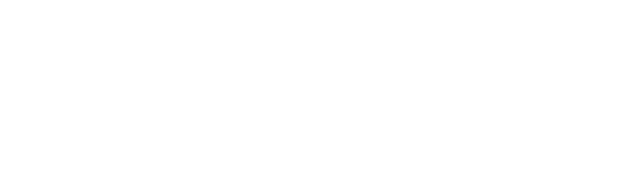
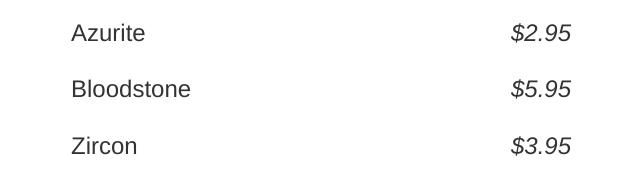
Before and after one commit to Tran-Minh/angular, a plain HTML site: page index.html in a window 1280 px wide. Shown: the whole page, without its empty margins (319-959 px from the left). Drawn offline with nearby package versions, Linux system fonts and the light colour scheme.

Commit message:
Etape 1.7.

```diff
--- a/app.js
+++ b/app.js
@@ -2,13 +2,12 @@
   var app = angular.module('gemStore', []);
 
   app.controller('StoreController', function(){
-    this.product = gem;
+    this.products = gems;
   });
 
-  var gem = {
-    name: 'Azurite',
-    price: 110.50,
-    canPurchase: false,
-    soldOut: true
-  };
+  var gems = [
+    { name: 'Azurite', price: 2.95 },
+    { name: 'Bloodstone', price: 5.95 },
+    { name: 'Zircon', price: 3.95 }
+  ];
 })();
--- a/index.html
+++ b/index.html
@@ -6,12 +6,11 @@
     <script type="text/javascript" src="app.js"></script>
   </head>
   <body class="container" ng-controller="StoreController as store">
-    <div class="product row" ng-hide="store.product.soldOut">
+    <div class="product row" ng-repeat="product in store.products">
       <h3>
-        {{store.product.name}}
-        <em class="pull-right">${{store.product.price}}</em>
+        {{product.name}}
+        <em class="pull-right">${{product.price}}</em>
       </h3>
-      <button ng-show="store.product.canPurchase">Add to Cart</button>
     </div>
   </body>
 </html>
```
